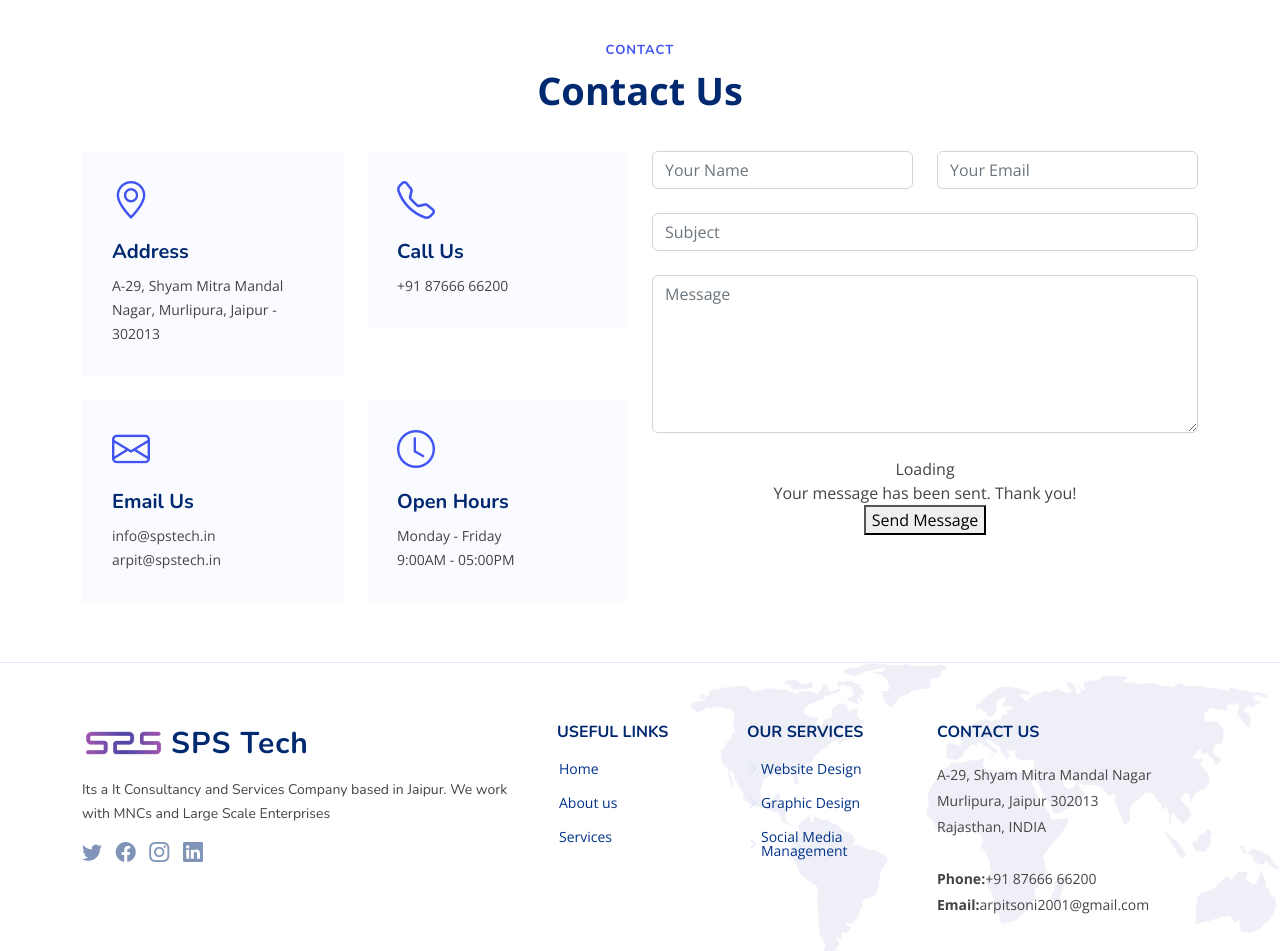
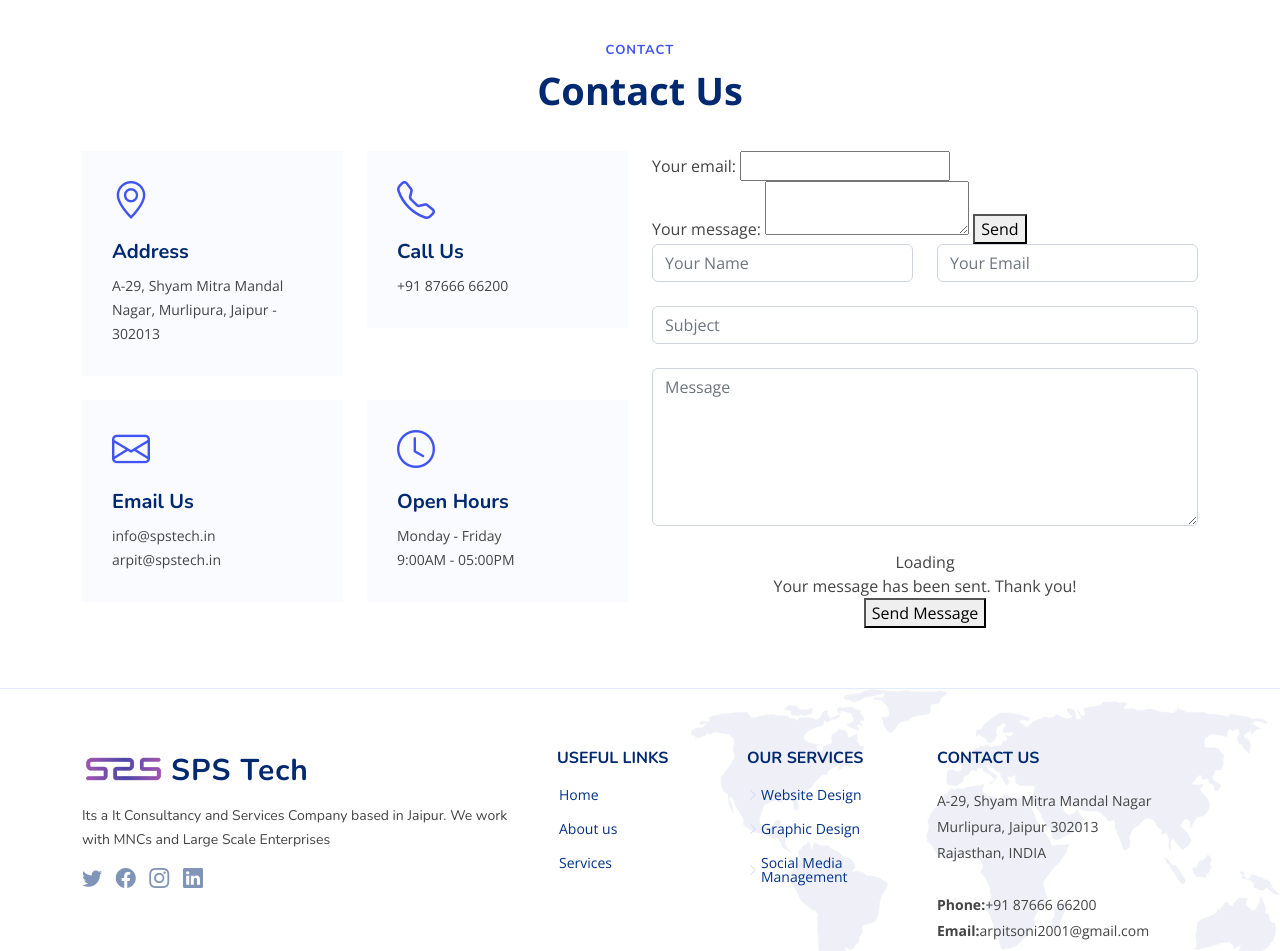
Before and after one commit to arpitsoni2001/SPSTech.github.io, a plain HTML site: page index.html in a window 1280 px wide. Shown: the part 3260-4211 px from the top of the page. Drawn offline with nearby package versions, Linux system fonts and the light colour scheme.

Commit message:
Update index.html

```diff
--- a/index.html
+++ b/index.html
@@ -1203,7 +1203,19 @@
           </div>
 
           <div class="col-lg-6">
-            <form action="https://formspree.io/f/xpzgpodv" method="POST" >
+            <form action="https://formspree.io/f/xpzgpodv" method="POST">
+              <label>
+                Your email:
+                <input type="email" name="email">
+              </label>
+              <label>
+                Your message:
+                <textarea name="message"></textarea>
+              </label>
+              <!-- your other form fields go here -->
+              <button type="submit">Send</button>
+            </form>
+            <form action="https://formspree.io/f/xpzgpodv" method="POST">
               <div class="row gy-4">
 
                 <div class="col-md-6">
```
